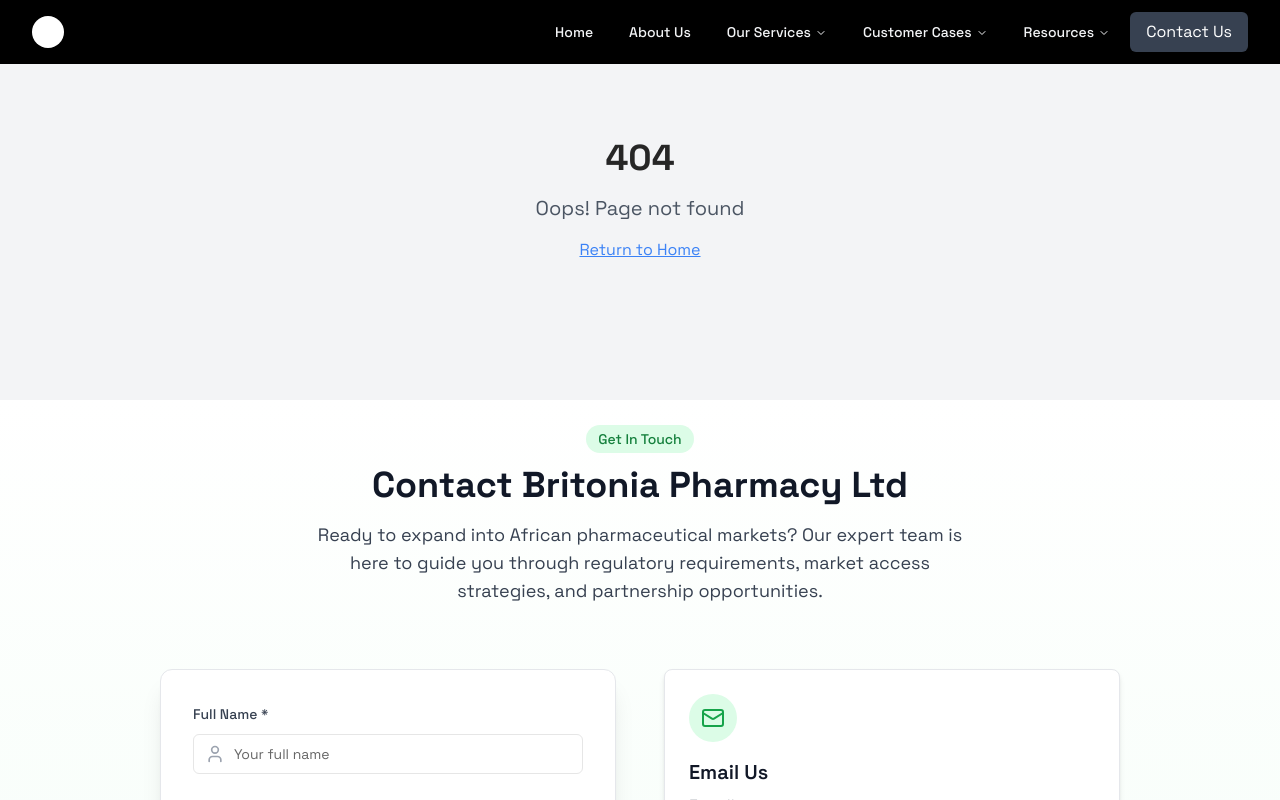
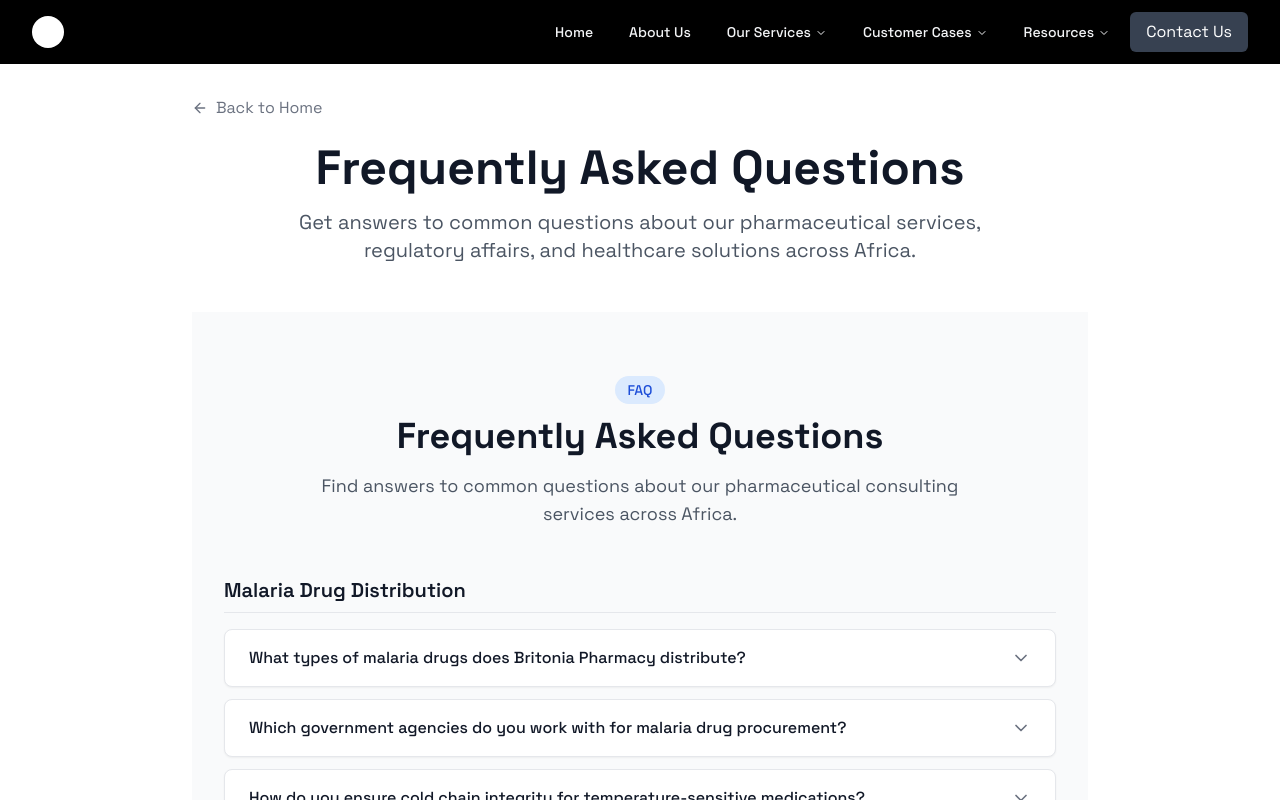
Before and after one commit to britoniapharmacy/britoniapharmacy, a React (Vite) app: page /faq in a window 1280 px wide. Shown: the top 800 px of the page. Built offline with nearby package versions, Linux system fonts and the light colour scheme.

Commit message:
Update FAQ menu
Activate FAQ page menu and ensure it is clickable.

```diff
--- a/src/App.tsx
+++ b/src/App.tsx
@@ -15,6 +15,7 @@ import QualityIntelligenceProject from "./pages/QualityIntelligenceProject";
 import TechDetails from "./pages/TechDetails";
 import DevelopmentProcess from "./pages/DevelopmentProcess";
 import About from "./pages/About";
+import FAQ from "./pages/FAQ";
 import Careers from "./pages/Careers";
 import PrivacyPolicy from "./pages/PrivacyPolicy";
 import Blog from "./pages/Blog";
@@ -43,6 +44,7 @@ const App = () => {
             <Route path="/careers" element={<Careers />} />
             <Route path="/privacy-policy" element={<PrivacyPolicy />} />
             <Route path="/blog" element={<Blog />} />
+            <Route path="/faq" element={<FAQ />} />
             <Route path="/resources" element={<Resources />} />
             <Route path="/blog/:slug" element={<BlogPostDetail />} />
             <Route path="*" element={<NotFound />} />
--- a/src/components/Navbar.tsx
+++ b/src/components/Navbar.tsx
@@ -170,10 +170,10 @@ const Navbar = () => {
                           </Link>
                         </li>
                         <li>
-                          <a href="#faq" className="block p-3 space-y-1 rounded-md hover:bg-gray-100 transition-colors" onClick={() => scrollToSection('faq')}>
+                          <Link to="/faq" className="block p-3 space-y-1 rounded-md hover:bg-gray-100 transition-colors">
                             <div className="font-medium text-gray-900">FAQ</div>
                             <p className="text-sm text-gray-500">Frequently asked questions</p>
-                          </a>
+                          </Link>
                         </li>
                       </ul>
                     </div>
@@ -270,9 +270,9 @@ const Navbar = () => {
               <Link to="/blog" className={cn("block px-3 py-1 rounded-md text-xs", isScrolled ? "text-gray-600 hover:bg-gray-50" : "text-gray-300 hover:bg-gray-900")} onClick={() => setIsMenuOpen(false)}>
                 Blog & Insights
               </Link>
-              <button onClick={() => scrollToSection('faq')} className={cn("block w-full text-left px-3 py-1 rounded-md text-xs", isScrolled ? "text-gray-600 hover:bg-gray-50" : "text-gray-300 hover:bg-gray-900")}>
+              <Link to="/faq" className={cn("block px-3 py-1 rounded-md text-xs", isScrolled ? "text-gray-600 hover:bg-gray-50" : "text-gray-300 hover:bg-gray-900")} onClick={() => setIsMenuOpen(false)}>
                 FAQ
-              </button>
+              </Link>
             </div>
           </div>
 
--- /dev/null
+++ b/src/pages/FAQ.tsx
@@ -0,0 +1,61 @@
+import { useEffect } from 'react';
+import { ArrowLeft } from 'lucide-react';
+import { Link } from 'react-router-dom';
+import { motion } from "framer-motion";
+import PageLayout from '@/components/PageLayout';
+import FAQ from '@/components/FAQ';
+import SEO from '@/components/SEO';
+
+const FAQPage = () => {
+  // Scroll to top on mount
+  useEffect(() => {
+    window.scrollTo(0, 0);
+  }, []);
+
+  return (
+    <PageLayout showContact={false}>
+      <SEO
+        title="Frequently Asked Questions - Britonia Pharmacy Ltd"
+        description="Find answers to common questions about Britonia Pharmacy Ltd's pharmaceutical services, drug development, regulatory affairs, and healthcare solutions across Africa."
+        keywords={['FAQ', 'pharmaceutical questions', 'drug development', 'regulatory affairs', 'healthcare solutions', 'African pharmaceuticals']}
+        type="website"
+      />
+
+      <section className="pt-24 pb-16 px-4 sm:px-6 lg:px-8">
+        <div className="container mx-auto">
+          <div className="max-w-4xl mx-auto">
+            <Link to="/" className="inline-flex items-center text-gray-500 hover:text-gray-700 mb-6 transition-colors">
+              <ArrowLeft className="mr-2 h-4 w-4" />
+              Back to Home
+            </Link>
+
+            <motion.div
+              initial={{ opacity: 0, y: -20 }}
+              animate={{ opacity: 1, y: 0 }}
+              transition={{ duration: 0.6 }}
+              className="text-center mb-12"
+            >
+              <h1 className="text-4xl md:text-5xl font-bold mb-4 text-gray-900">
+                Frequently Asked Questions
+              </h1>
+              <p className="text-xl text-gray-600 max-w-3xl mx-auto">
+                Get answers to common questions about our pharmaceutical services,
+                regulatory affairs, and healthcare solutions across Africa.
+              </p>
+            </motion.div>
+
+            <motion.div
+              initial={{ opacity: 0, y: 20 }}
+              animate={{ opacity: 1, y: 0 }}
+              transition={{ duration: 0.6, delay: 0.2 }}
+            >
+              <FAQ />
+            </motion.div>
+          </div>
+        </div>
+      </section>
+    </PageLayout>
+  );
+};
+
+export default FAQPage;
```
